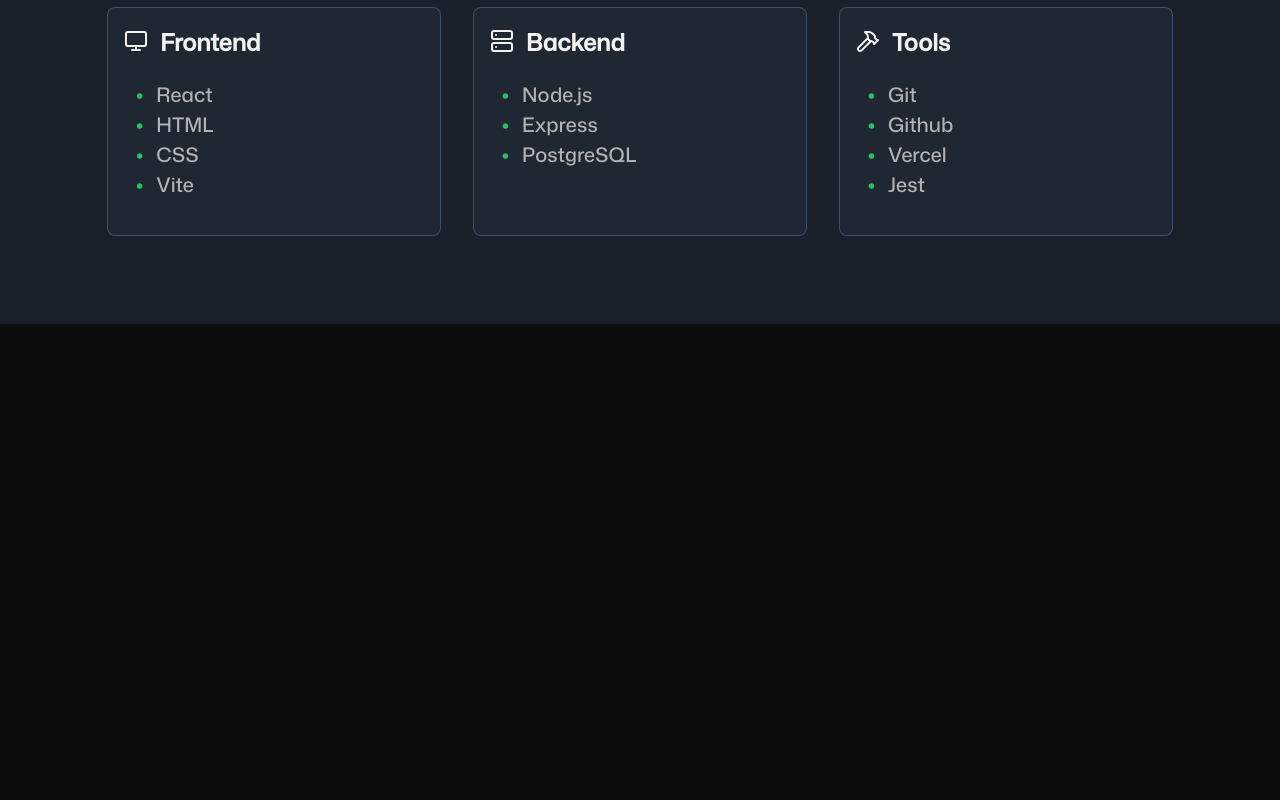
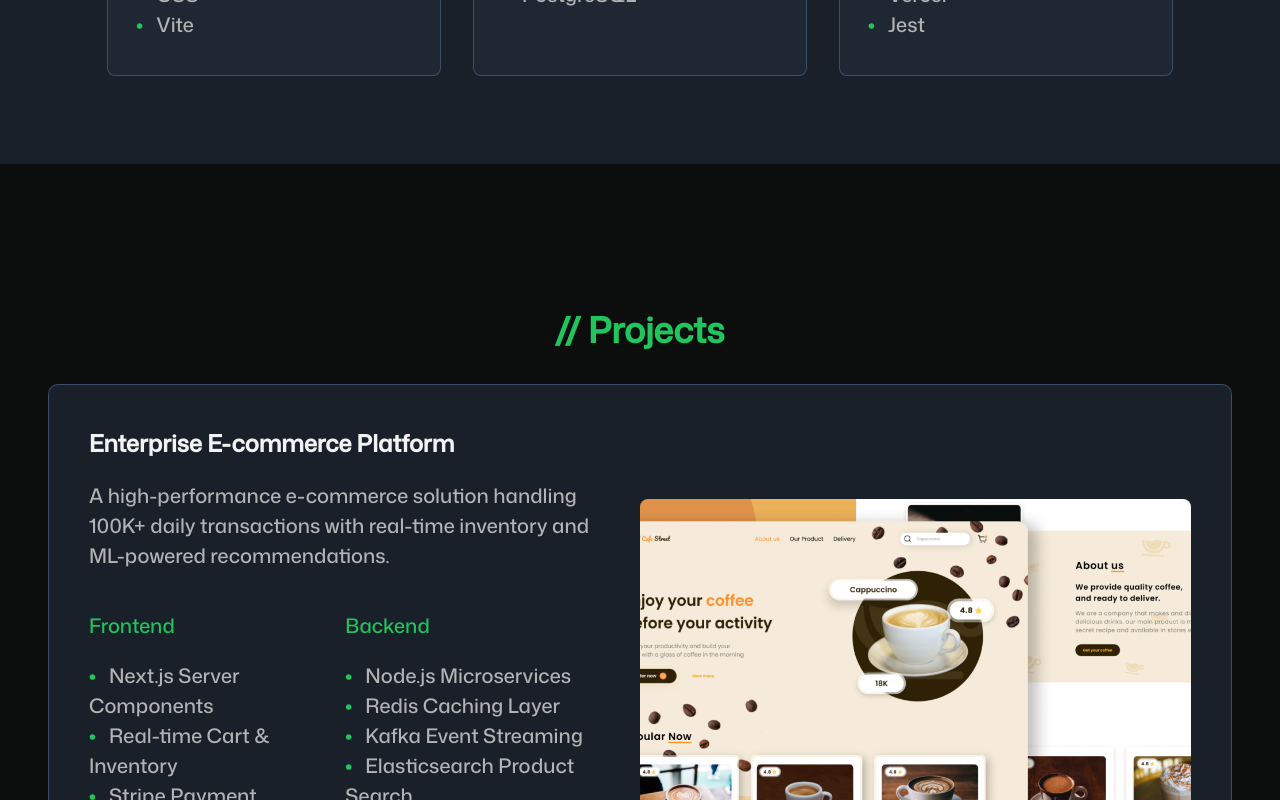
Before and after one commit to lawrence-ruscia/homepage, a React (Vite) app: page / in a window 1280 px wide. Shown: the part 1893-2693 px from the top of the page. Before the commit the page ends 2217 px from the top, so only its background shows below. Built offline with nearby package versions, Linux system fonts and the light colour scheme.

Commit message:
feat: create projects section content

```diff
--- /dev/null
+++ b/src/assets/styles/Projects.module.css
@@ -0,0 +1,124 @@
+.projects h3,
+.projects ul {
+  margin-block: 0;
+}
+
+.projects ul {
+  padding: 0;
+}
+
+li {
+  list-style: none;
+}
+
+.projects li::before {
+  content: '•';
+  color: var(--color-brand-primary);
+  font-weight: bold;
+  display: inline-block;
+  width: 1em;
+}
+
+.projects {
+  display: flex;
+  flex-direction: column;
+
+  margin-block: var(--space-section);
+}
+
+.projects > h2 {
+  align-self: center;
+}
+
+.projectContainer {
+  display: flex;
+  flex-direction: column;
+
+  gap: var(--space-6);
+}
+
+.projectItem {
+  display: flex;
+  flex-direction: column;
+  gap: var(--space-5);
+
+  border: 1px solid var(--color-surface-border);
+  padding: var(--space-5);
+
+  border-radius: 10px;
+  background-color: var(--color-surface);
+}
+
+.technology {
+  flex: 1;
+  display: grid;
+  grid-template-areas:
+    'frontend backend'
+    'features features';
+  justify-content: space-between;
+}
+
+.frontend {
+  grid-area: frontend;
+}
+
+.backend {
+  grid-area: backend;
+}
+
+.features {
+  grid-area: features;
+}
+
+.preview {
+  flex: 1 1 auto;
+  overflow: hidden;
+}
+
+.preview > img {
+  border-radius: 8px;
+  width: 100%;
+}
+
+.projects ul p {
+  color: var(--color-brand-primary);
+}
+
+.links {
+  display: flex;
+  align-items: center;
+  gap: var(--space-4);
+
+  margin-top: var(--space-4);
+}
+
+.links > a {
+  text-decoration: none;
+
+  display: flex;
+  align-items: center;
+  gap: var(--space-2);
+}
+
+.secondaryBtn {
+  color: inherit;
+  border: 1px solid var(--color-text-muted);
+}
+
+@media (min-width: 1024px) {
+  .projectItem {
+    flex-direction: row;
+    align-items: center;
+    gap: var(--space-6);
+    padding: var(--space-7);
+  }
+
+  .preview {
+    max-width: 50%;
+  }
+
+  .preview img {
+    object-fit: cover;
+    aspect-ratio: 4 / 3;
+  }
+}
--- a/src/assets/styles/Skills.module.css
+++ b/src/assets/styles/Skills.module.css
@@ -3,6 +3,8 @@
   flex-direction: column;
 
   background-color: var(--color-surface);
+
+  margin-block: var(--space-section);
 }
 
 .skills > h2 {
--- a/src/assets/styles/global.css
+++ b/src/assets/styles/global.css
@@ -39,6 +39,7 @@ button,
 
   /* Backgrounds */
   --color-bg-primary: hsl(180, 4%, 5%);
+  --color-bg-variant: hsl(143, 21%, 7%);
 
   /* Spacing */
   --space-0: 0rem;
@@ -50,7 +51,7 @@ button,
   --space-6: 2rem;
   --space-7: 2.5rem;
   --space-8: 3rem;
-  --space-section: clamp(6rem, 10vw, 8rem);
+  --space-section: 2rem;
 
   /* Font Size */
   --font-size-0: 1rem;
@@ -62,6 +63,7 @@ button,
   --color-cta-border: hsla(142, 71%, 45%, 0.268);
   --color-cta-bg: hsla(142, 71%, 45%, 0.15);
   --color-cta-bg-hover: hsla(142, 71%, 45%, 0.25);
+  --color-secondary-bg-hover: hsla(0, 0%, 100%, 0.1);
 }
 
 /* Global Element Styling */
@@ -98,6 +100,22 @@ h2 {
 
 .cta-icon {
   gap: var(--space-2);
+}
+
+.secondaryBtn {
+  display: flex;
+  align-items: center;
+
+  padding: var(--space-3);
+  border-radius: 6px;
+
+  font-size: var(--font-size-0);
+
+  color: var(--color-text-muted);
+  background-color: inherit;
+  border: 1px solid var(--color-text-muted);
+
+  transition: background-color 200ms ease-in-out;
 }
 
 .section-title {
@@ -156,6 +174,10 @@ body {
   .cta-icon:hover {
     background-color: var(--color-cta-bg-hover);
   }
+
+  .secondaryBtn:hover {
+    background-color: var(--color-secondary-bg-hover);
+  }
 }
 
 /* Desktop */
--- a/src/components/App.jsx
+++ b/src/components/App.jsx
@@ -2,6 +2,7 @@ import { Header } from './Header';
 import { Hero } from './Hero';
 import { About } from './About';
 import { Skills } from './Skills';
+import { Projects } from './Projects';
 export const App = () => {
   return (
     <div>
@@ -10,6 +11,7 @@ export const App = () => {
         <Hero />
         <About />
         <Skills />
+        <Projects />
       </main>
     </div>
   );
--- /dev/null
+++ b/src/components/Projects.jsx
@@ -0,0 +1,110 @@
+import styles from '../assets/styles/Projects.module.css';
+import ecommerce from '../assets/images/preview-e-commerce.png';
+import dataVisualization from '../assets/images/preview-data-visualization.png';
+import { CodeXml, ExternalLink } from 'lucide-react';
+export const Projects = () => {
+  return (
+    <section id='projects' className={styles.projects}>
+      <h2 className='section-title'>Projects</h2>
+      <div className={styles.projectContainer}>
+        <div className={styles.projectItem}>
+          <div className={styles.content}>
+            <div className={styles.description}>
+              <h3>Enterprise E-commerce Platform</h3>
+              <p>
+                A high-performance e-commerce solution handling 100K+ daily
+                transactions with real-time inventory and ML-powered
+                recommendations.
+              </p>
+            </div>
+
+            <div className={styles.technology}>
+              <ul className={styles.frontend}>
+                <p>Frontend</p>
+                <li>Next.js Server Components</li>
+                <li>Real-time Cart & Inventory</li>
+                <li>Stripe Payment Integration</li>
+                <li>PWA with Offline Support</li>
+              </ul>
+              <ul className={styles.backend}>
+                <p>Backend</p>
+                <li>Node.js Microservices</li>
+                <li>Redis Caching Layer</li>
+                <li>Kafka Event Streaming</li>
+                <li>Elasticsearch Product Search</li>
+              </ul>
+              <ul className={styles.features}>
+                <p>Key Features</p>
+                <li>99.99% Uptime with Blue-Green Deployment</li>
+                <li>300ms Average API Response Time</li>
+                <li>45% Reduction in Infrastructure Costs</li>
+              </ul>
+            </div>
+          </div>
+          <div className={styles.preview}>
+            <img src={ecommerce} alt='' />
+
+            <div className={styles.links}>
+              <a href='#preview' className='cta'>
+                <ExternalLink />
+                Live Demo
+              </a>
+              <a href='#preview' className='secondaryBtn'>
+                <CodeXml />
+                View Code
+              </a>
+            </div>
+          </div>
+        </div>
+
+        <div className={styles.projectItem}>
+          <div className={styles.content}>
+            <div className={styles.description}>
+              <h3>Real-time Analytics Platform</h3>
+              <p>
+                A scalable analytics platform processing 1M+ events per minute
+                with real-time dashboards and ML-powered insights.
+              </p>
+            </div>
+
+            <div className={styles.technology}>
+              <ul className={styles.frontend}>
+                <p>Frontend</p>
+                <li>Real-time Data Visualization</li>
+                <li>Interactive Dashboards</li>
+                <li>Custom Chart Components</li>
+                <li>Data Export Tools</li>
+              </ul>
+              <ul className={styles.backend}>
+                <p>Backend</p>
+                <li>Apache Kafka Streams</li>
+                <li>ClickHouse Analytics DB</li>
+                <li>Python Data Processing</li>
+                <li> Redis Time Series</li>
+              </ul>
+              <ul className={styles.features}>
+                <p>Key Features</p>
+                <li>1M+ Events/Minute Processing</li>
+                <li>Sub-second Query Response</li>
+                <li>99.99% Data Accuracy</li>
+              </ul>
+            </div>
+          </div>
+          <div className={styles.preview}>
+            <img src={dataVisualization} alt='' />
+            <div className={styles.links}>
+              <a href='#preview' className='cta'>
+                <ExternalLink />
+                Live Demo
+              </a>
+              <a href='#preview' className='secondaryBtn'>
+                <CodeXml />
+                View Code
+              </a>
+            </div>
+          </div>
+        </div>
+      </div>
+    </section>
+  );
+};
```
Also changed, not shown: src/assets/images/preview-e-commerce.png (added), 1 other file (tests, documents, lock files or other folders).
